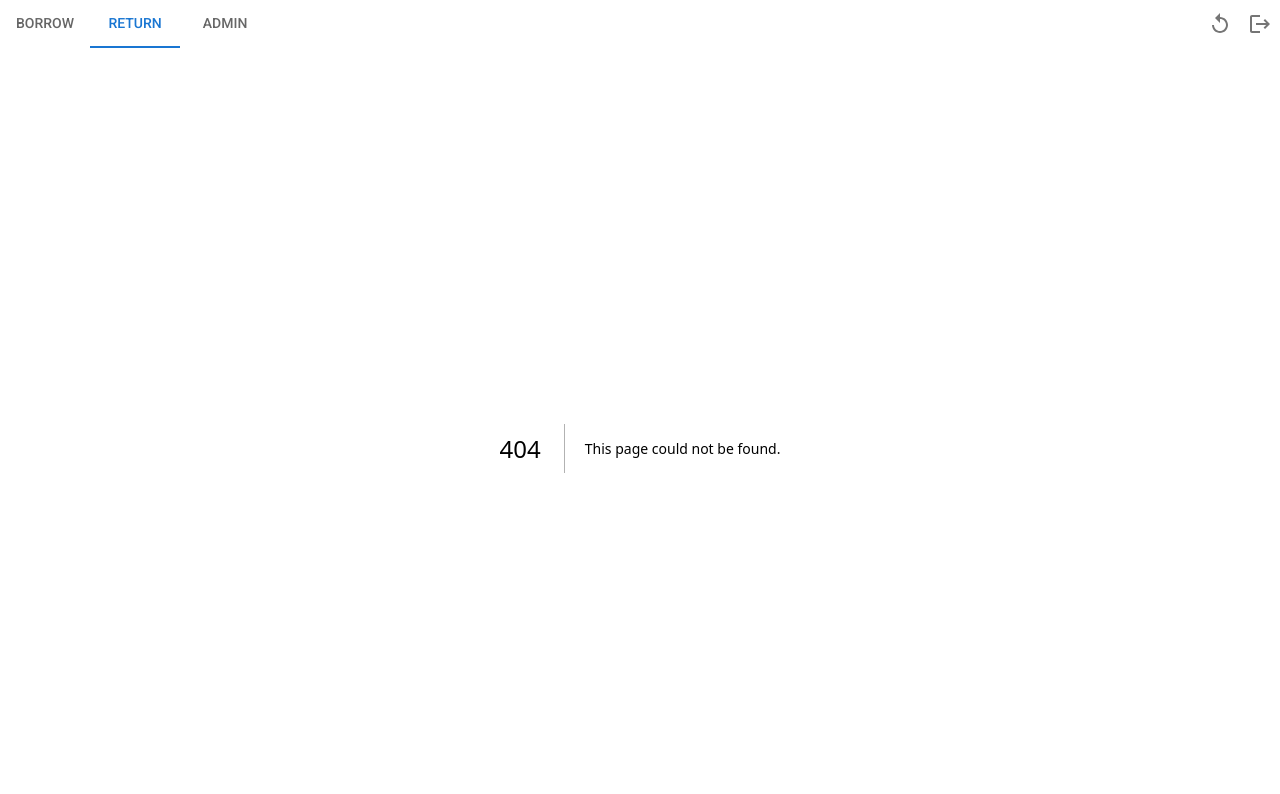
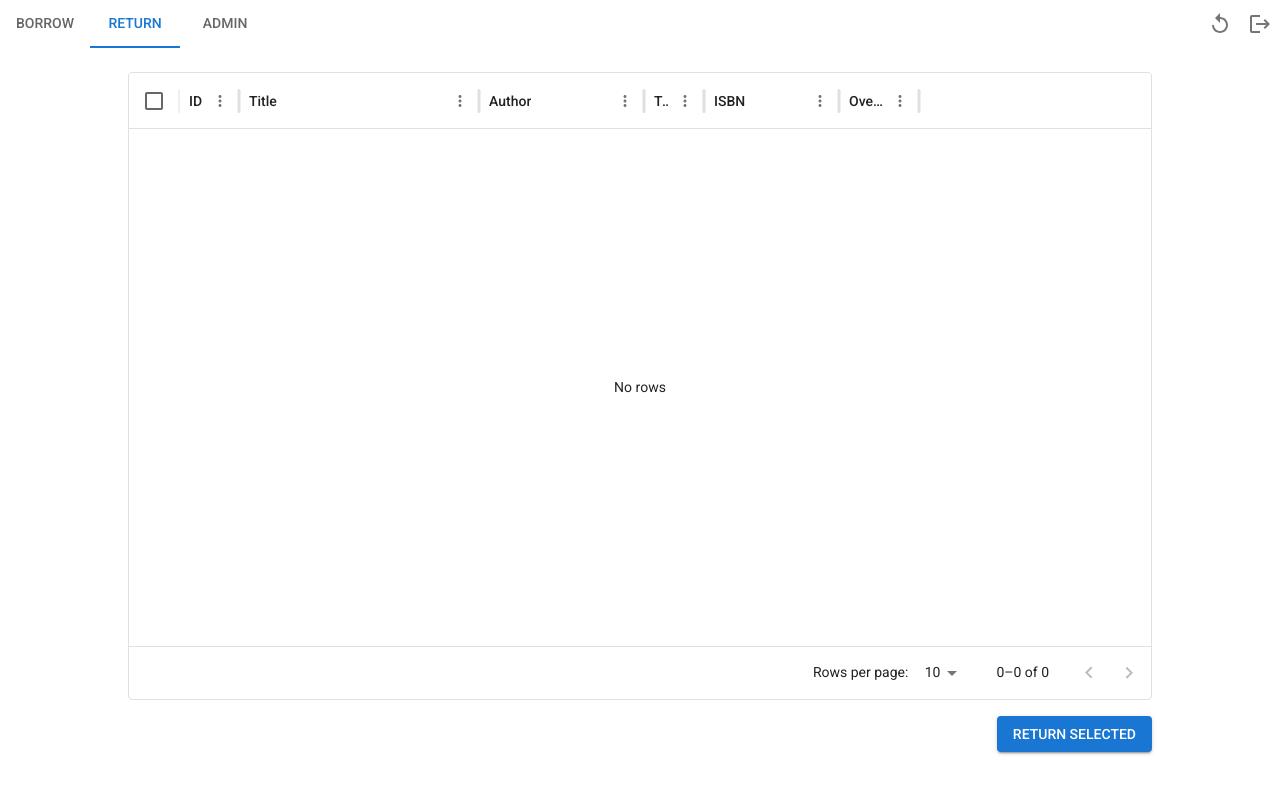
Before and after one commit to ulwebclub/U-Libarary, a Next.js app in the folder frontend/: page /return in a window 1280 px wide. Before the commit this address had no page. Shown: the top 794 px of the page. Built offline with nearby package versions, Linux system fonts and the light colour scheme; what @mui/material-nextjs would draw is missing.

Commit message:
Add: return/page.tsx

```diff
--- /dev/null
+++ b/frontend/app/return/page.tsx
@@ -0,0 +1,107 @@
+"use client"
+
+import * as React from "react";
+import {useState} from "react";
+import {DataGrid} from "@mui/x-data-grid";
+import {Box, Button, darken, lighten, PaletteColor, styled, Theme} from "@mui/material";
+import {InventoryObject, InventoryType} from "../../../common/Inventory";
+
+export interface BorrowedInventoryObject extends InventoryObject {
+    overdue: string;
+}
+
+const cols = [
+    {field: "id", headerName: "ID", width: 60},
+    {field: "title", headerName: "Title", width: 240},
+    {field: "author", headerName: "Author", width: 165},
+    {field: "type", headerName: "Type", width: 60},
+    {field: "isbn", headerName: "ISBN", width: 135},
+    {field: "overdue", headerName: "Overdue?", width: 80},
+];
+
+function isOverdue(item: InventoryObject) {
+    const now = new Date();
+    const expectReturnTime = new Date(item.expectReturnTime);
+    return now > expectReturnTime ? "Yes" : "No";
+}
+
+/*
+{title: "Book 1", type: "Book", author: "Author 1", id: "1", isbn: "9788175257665", overdue: true}
+*/
+
+const paginationModel = { page: 0, pageSize: 10 };
+
+const getBackgroundColor = (color: string, theme: Theme, coefficient: number) => ({
+    backgroundColor: darken(color, coefficient),
+    ...theme.applyStyles('light', {
+        backgroundColor: lighten(color, coefficient),
+    }),
+});
+
+const ReturnDataGrid = styled(DataGrid)(({theme}) => ({
+    '& .highlighted-row': {
+        ...getBackgroundColor(theme.palette.warning.main, theme, 0.7),
+        '&:hover': {
+            ...getBackgroundColor(theme.palette.warning.main, theme, 0.6),
+        },
+        '&.Mui-selected': {
+            ...getBackgroundColor(theme.palette.warning.main, theme, 0.5),
+        '&:hover': {
+            ...getBackgroundColor(theme.palette.warning.main, theme, 0.4),
+            },
+        },
+    },
+}));
+
+export default function Page(){
+    // const temp1: InventoryObject = {
+    //     borrowedBy: "",
+    //     reservedBy: "",
+    //     title: "Book 1", type: InventoryType.Book, author: "Author 1", id: "1", isbn: "9788175257665", borrowed: true, expectReturnTime: "2024-10-27T09:00:00", reserved: false}
+    // const temp2: BorrowedInventoryObject = {
+    //     ...temp1,
+    //     overdue: isOverdue(temp1)
+    // };
+    //
+    // const temp3: InventoryObject = {
+    //     borrowedBy: "",
+    //     reservedBy: "",
+    //     title: "Book 1", type: InventoryType.Book, author: "Author 1", id: "8", isbn: "9788113257665", borrowed: true, expectReturnTime: "2024-12-27T09:00:00", reserved: false}
+    // const temp4: BorrowedInventoryObject = {
+    //     ...temp3,
+    //     overdue: isOverdue(temp3)
+    // };
+
+    const [items, setItems] = useState<BorrowedInventoryObject[]>([]);
+
+
+    // @ts-ignore
+    return (
+        <Box sx = {{
+            height: '100%', width: '80%', minWidth: 400,
+            display: 'flex', flexDirection: 'column', justifyContent: 'center', alignItems: 'center',
+            gap: 2, p: 3
+        }}>
+            <ReturnDataGrid
+                columns={cols}
+                rows={items}
+                pageSizeOptions={[10, 25, 50, 100]}
+                initialState={{pagination: {paginationModel}}}
+                checkboxSelection={true}
+                hideFooterSelectedRowCount={false}
+                sx={{
+                    width: '100%',
+                    minWidth: 375
+                }}
+                getRowClassName={(params) => params.row.overdue == "Yes" ? 'highlighted-row' : ''}
+            />
+            <Box sx={{display: 'flex', flexDirection: 'row', justifyContent: 'flex-end', width: '100%'}}>
+                <Button
+                    variant = "contained"
+                >
+                    Return selected
+                </Button>
+            </Box>
+        </Box>
+    );
+}
```
